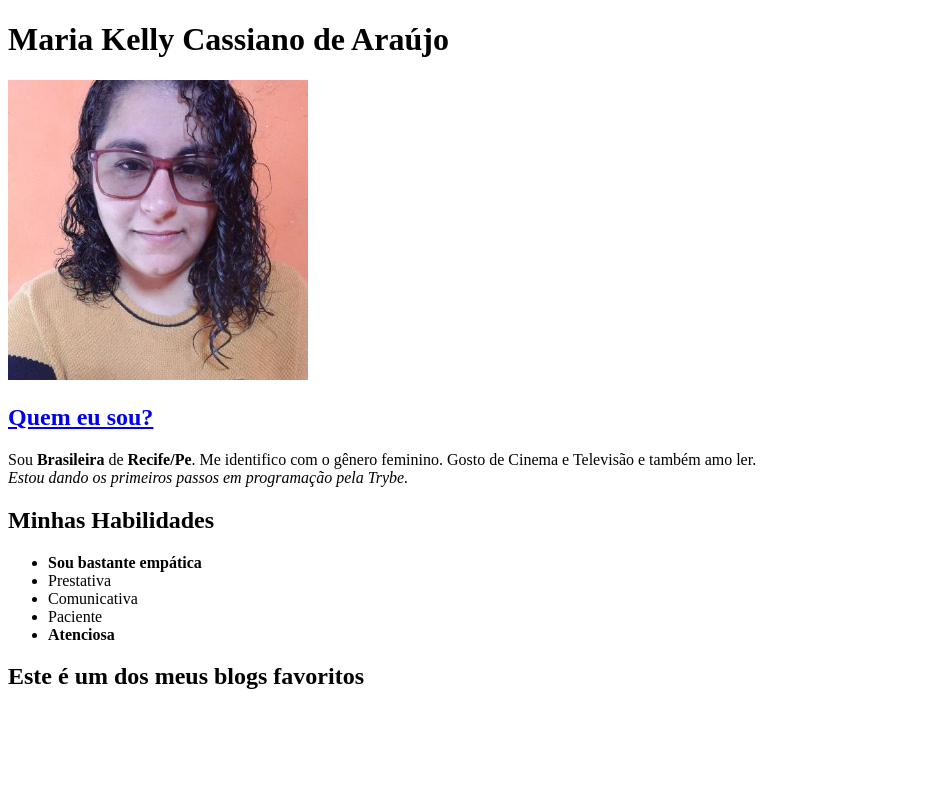
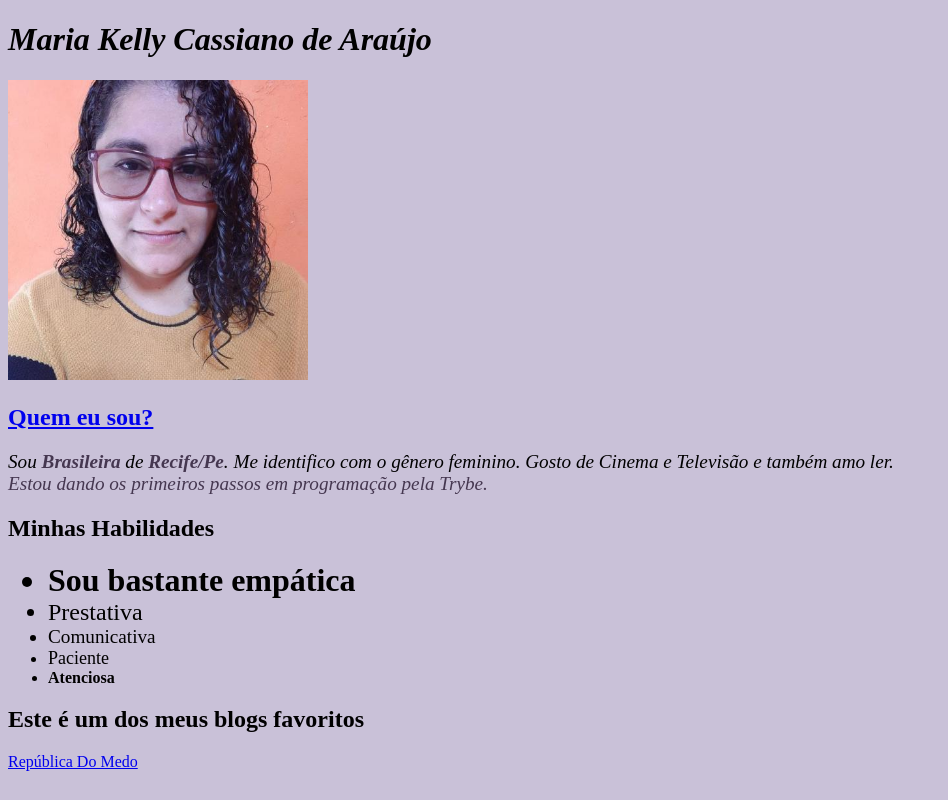
Before and after one commit to KeuCassie/KeuCassie.github.io, a plain HTML site: page index.html in a window 1280 px wide. Shown: the whole page, without its empty margins (0-948 px from the left). Drawn offline with Linux system fonts and the light colour scheme.

Commit message:
exercicios de css para o portfolio bloco 3 dia 2

```diff
--- a/index.html
+++ b/index.html
@@ -3,6 +3,50 @@
   <head>
     <meta charset="UTF-8">
     <title>Exercícios</title>
+    <style>
+
+      body {
+        background-color: rgb(201, 193, 216);
+      }
+
+      h1 {
+        font-family: serif;
+        font-style: italic;
+      }
+
+      .descricao {
+        font-family: serif;
+        font-style: italic;
+        font-size: larger;
+      }
+
+      .modifica-tags {
+        color: #453750;
+
+      }
+
+      .elemento1 {
+        font-size: xx-large;
+      }
+
+      .elemento2 {
+        font-size: x-large;
+      }
+
+      .elemento3 {
+        font-size: larger;
+      }
+
+      .elemento4 {
+       font-size: large;
+      }
+
+      .elemento5 {
+        font-size: medium;
+      }
+
+
+    </style>
   </head>
   <body>
 
@@ -11,23 +55,23 @@
    <img id="hlink" src="imagens/92939433.jpeg" alt="Foto de Maria Kelly. Mulher branca e cabelos negros sorrindo" width="300">
 
    <h2><a href="#hlink">Quem eu sou?</a></h2>
-   <p>Sou <strong>Brasileira</strong> de <strong>Recife/Pe</strong>. Me identifico com o gênero feminino. Gosto de Cinema e Televisão e também amo ler.
-    <br> <em>Estou dando os primeiros passos em programação pela Trybe.</em>
+   <p class="descricao">Sou <strong class="modifica-tags">Brasileira</strong> de <strong class="modifica-tags">Recife/Pe</strong>. Me identifico com o gênero feminino. Gosto de Cinema e Televisão e também amo ler.
+    <br> <em class="modifica-tags">Estou dando os primeiros passos em programação pela Trybe.</em>
    </p>
 
    <h2>Minhas Habilidades</h2>
 
     <ul>
 
-     <li><strong>Sou bastante empática</strong></li>
-     <li>Prestativa</li>
-     <li>Comunicativa</li>
-     <li>Paciente</li>
-     <li><strong>Atenciosa</strong></li>
+     <li class="elemento1"><strong>Sou bastante empática</strong></li>
+     <li class="elemento2">Prestativa</li>
+     <li class="elemento3">Comunicativa</li>
+     <li class="elemento4">Paciente</li>
+     <li class="elemento5"><strong>Atenciosa</strong></li>
 
     </ul>
    <h2>Este é um dos meus blogs favoritos</h2>
-    <p><a href="https://republicadomedo.com.br/" target="_blank" República Do Medo></a></p>
+    <p><a href="https://republicadomedo.com.br/" target="_blank" >República Do Medo</a></p>
 
   </body>
 
```
